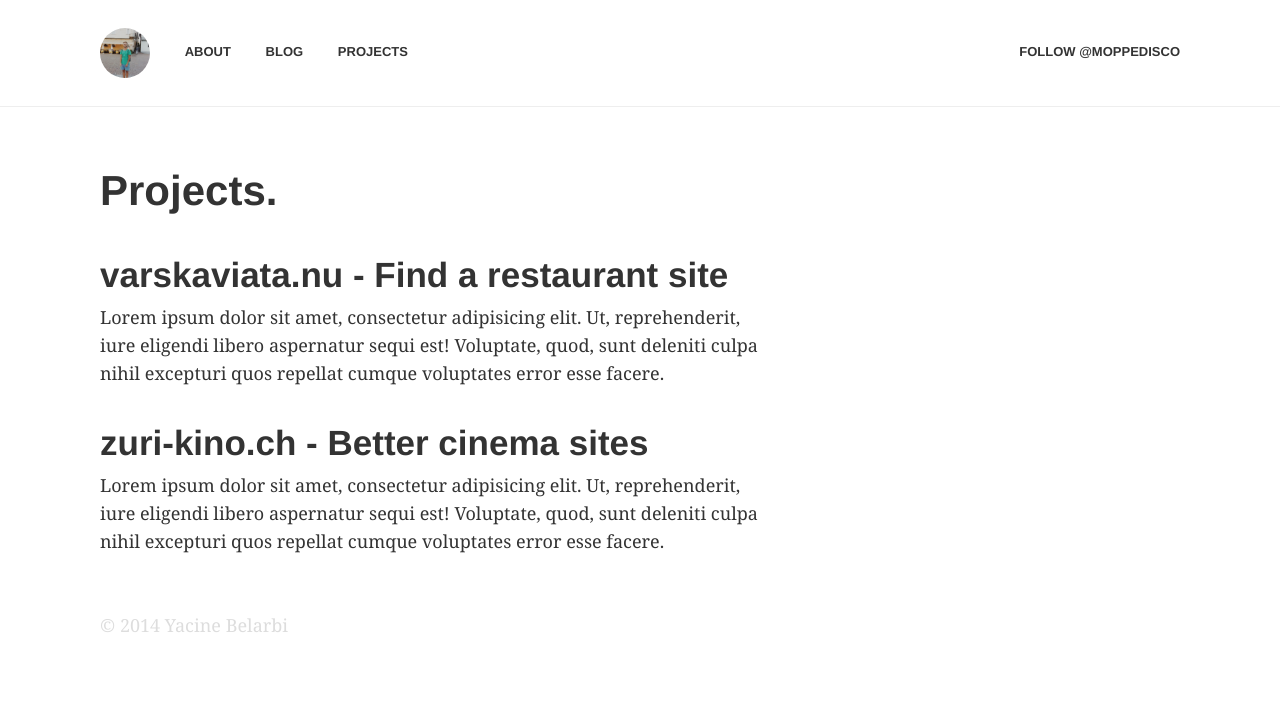
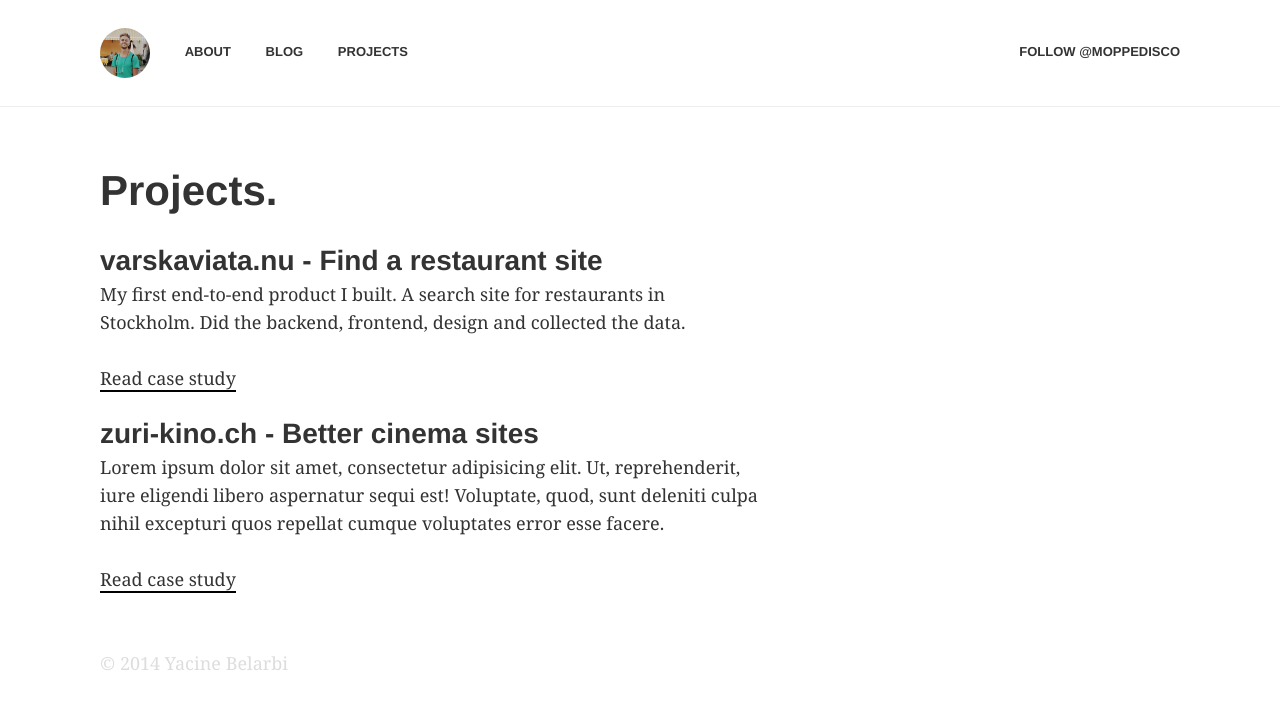
Before and after one commit to moppedisco/blog, a Jekyll site: the page built from projects/index.html, in a window 1280 px wide. Shown: the top 709 px of the page. Built offline with Jekyll 4.4.1, drawn with Linux system fonts in a browser that asks for light colours; Markdown is read by kramdown in place of the engine named in the settings; comment, search, counter and statistics services are not loaded.

Commit message:
added project pages and new designs updates

```diff
--- a/css/_vars.less
+++ b/css/_vars.less
@@ -39,7 +39,7 @@
 @h1-size:           42; // .alpha
 @h1-font:      		@headings-font-family;
 
-@h2-size:           35; // .beta
+@h2-size:           28; // .beta
 @h2-font: 			@headings-font-family;
 
 @h3-size:           20; // .gamma
--- a/css/style.css
+++ b/css/style.css
@@ -620,9 +620,9 @@ h1,
 }
 h2,
 .beta {
-  font-size: 35px;
-  font-size: 1.9444444444444444rem;
-  line-height: 1.6;
+  font-size: 28px;
+  font-size: 1.5555555555555556rem;
+  line-height: 1;
   font-family: 'Helvetica Neue', Helvetica, Arial, sans-serif;
 }
 h3,
@@ -1646,8 +1646,14 @@ h3 {
   color: #999;
   margin: -28px 0 0;
 }
+.post h1 a {
+  font-size: 18px;
+  margin-top: -10px;
+  margin-left: 20px;
+  font-style: italic;
+}
 .base-listing h2 {
-  margin: 0;
+  margin-bottom: 5px;
 }
 .base-listing h2 a {
   border-bottom-color: #fff;
--- a/projects/index.html
+++ b/projects/index.html
@@ -6,11 +6,13 @@ title: Projects
 <section class="base-listing">
 	<h1>Projects.</h1>
 		<article>
-			<h2><a href="/">varskaviata.nu - Find a restaurant site</a></h2>
-			<p>Lorem ipsum dolor sit amet, consectetur adipisicing elit. Ut, reprehenderit, iure eligendi libero aspernatur sequi est! Voluptate, quod, sunt deleniti culpa nihil excepturi quos repellat cumque voluptates error esse facere.</p>
+			<h2><a title="Read case study" href="/projects/varskaviata">varskaviata.nu - Find a restaurant site</a></h2>
+			<p>My first end-to-end product I built. A search site for restaurants in Stockholm. Did the backend, frontend, design and collected the data. </p>
+			<p><a href="/projects/varskaviata">Read case study</a></p>
 		</article>
 		<article>
-			<h2><a href="/">zuri-kino.ch - Better cinema sites</a></h2>
+			<h2><a title="Read case study" href="/projects/zuri-kino">zuri-kino.ch - Better cinema sites</a></h2>
 			<p>Lorem ipsum dolor sit amet, consectetur adipisicing elit. Ut, reprehenderit, iure eligendi libero aspernatur sequi est! Voluptate, quod, sunt deleniti culpa nihil excepturi quos repellat cumque voluptates error esse facere.</p>
+			<p><a href="/projects/zuri-kino">Read case study</a></p>
 		</article>
 </section>
```
Also changed, not shown: css/style.less (+8 -1 lines), index.html (+26 -4 lines), projects/varskaviata/index.html (added, +11 -0 lines), projects/zuri-kino/index.html (added, +11 -0 lines), images/cat.png (added), images/me.jpg.
